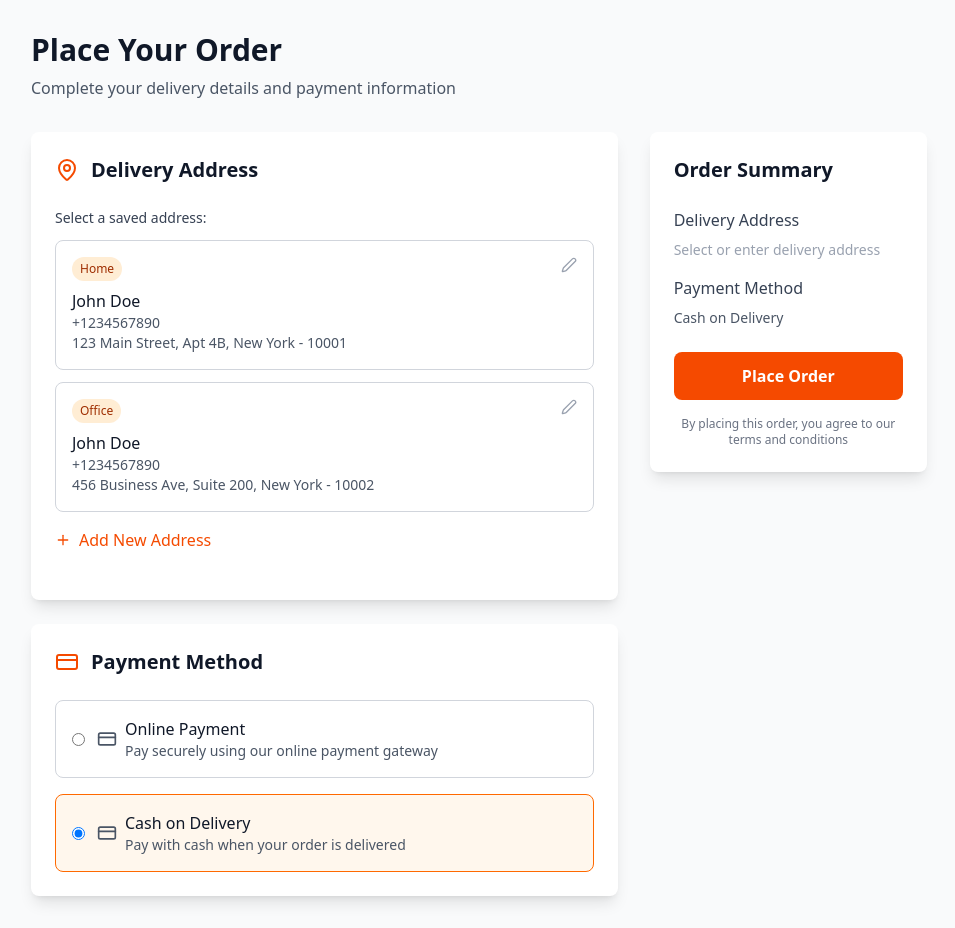
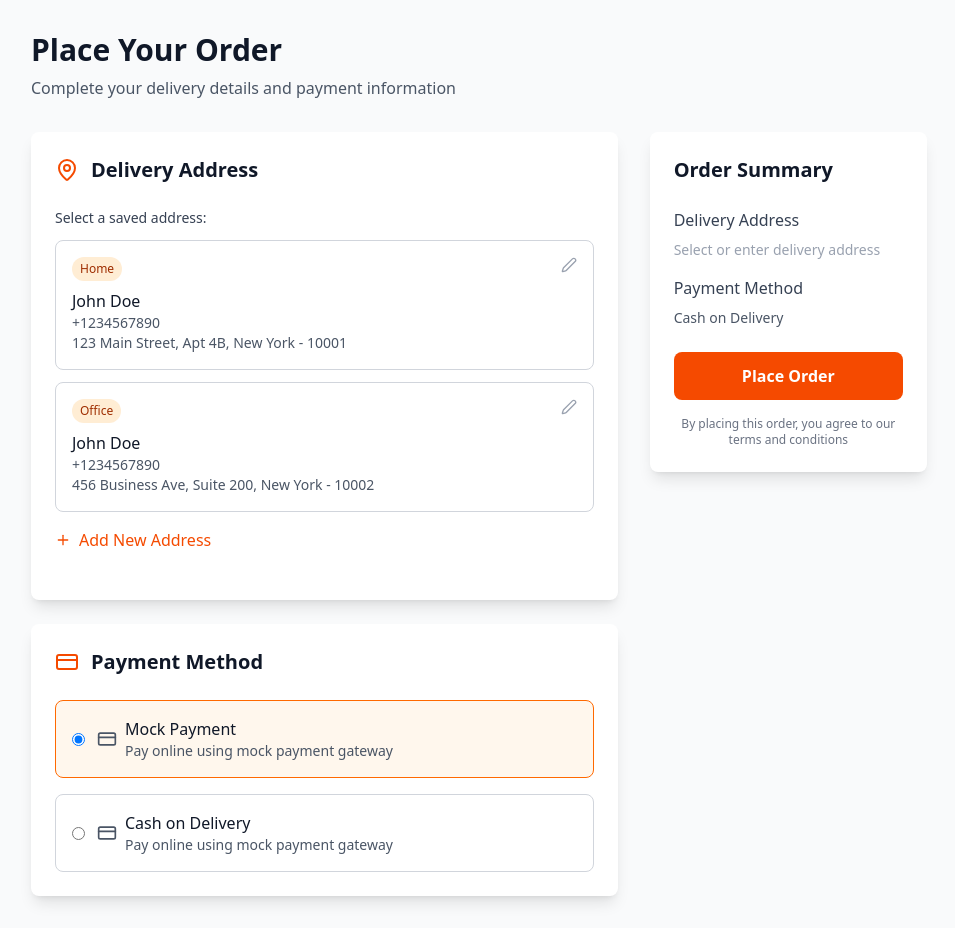
Before and after one commit to rashi07-ofc/Foodify-user, a React (Vite) app: page /place-order in a window 1280 px wide. Shown: the whole page, without its empty margins (161-1116 px from the left). Built offline with nearby package versions, Linux system fonts and the light colour scheme.

Commit message:
Revert "Order API integrated successfully"
This reverts commit 1b8a45f4c82df2d48e3879fe3766b42023bac999.

```diff
--- a/src/features/customer/orderPlacement/PlaceOrderPage.tsx
+++ b/src/features/customer/orderPlacement/PlaceOrderPage.tsx
@@ -42,7 +42,7 @@ const PlaceOrderPage: React.FC = () => {
     zipCode: "",
     label: "",
   });
-  const [paymentMethod, setPaymentMethod] = useState<PaymentMethod>("cashOnDelivery");
+  const [paymentMethod, setPaymentMethod] = useState<PaymentMethod>("mock");
   const [orderPlaced, setOrderPlaced] = useState<boolean>(false);
   const [orderData, setOrderData] = useState<OrderData | null>(null);
 
@@ -175,7 +175,7 @@ const PlaceOrderPage: React.FC = () => {
     setPaymentMethod("cashOnDelivery");
   };
 
-  if (orderPlaced && orderData && orderData.paymentMethod === "cashOnDelivery") {
+  if (orderPlaced && orderData && orderData.paymentMethod === "cod") {
     return <OrderConfirmation orderData={orderData} onReset={resetOrder} />;
   }
 
@@ -212,7 +212,7 @@ const PlaceOrderPage: React.FC = () => {
           <div className="lg:col-span-1">
             <OrderSummary
               deliveryAddress={deliveryAddress}
-              modeOfPayment={paymentMethod}
+              paymentMethod={paymentMethod}
               onPlaceOrder={handlePlaceOrder}
             />
           </div>
--- a/src/features/customer/orderPlacement/orderSummary/OrderSummary.tsx
+++ b/src/features/customer/orderPlacement/orderSummary/OrderSummary.tsx
@@ -31,31 +31,14 @@ const OrderSummary: React.FC<OrderSummaryProps> = ({
 
       // Step 2: Confirm the Order
 
-      console.log("modeOfPayment value is:", modeOfPayment);
-
       if (modeOfPayment === "online") {
-        // const stripeResponse = await axios.post<{ url: string }>(
-        //   "http://localhost:3007/payment/checkout",
-        //   { orderId }
-        // );
-        // console.log(stripeResponse, "Hii", orderId);
-        // // Redirect to Stripe payment URL
-        // window.location.href = stripeResponse.data.url;
-        try {
-          const res = await axios.post(
-            "http://localhost:3007/payment/checkout",
-            {
-              orderId, // replace with actual order ID
-            }
-          );
-
-          // ✅ This is the correct usage:
-          // Stripe Checkout gives you a redirect URL (like https://checkout.stripe.com/pay/...)
-          // You redirect the browser to it:
-          window.location.href = res.data.url;
-        } catch (error) {
-          console.error("Checkout error:", error);
-        }
+        const stripeResponse = await axios.post<{ url: string }>(
+          "http://localhost:3007/payment/checkout",
+          { orderId }
+        );
+        console.log(stripeResponse, "Hii", orderId);
+        // Redirect to Stripe payment URL
+        window.location.href = stripeResponse.data.url;
       }
       const effectivePayment = modeOfPayment || "cashOnDelivery";
       const res = await axios.post("http://localhost:3006/order/placeOrder", {
@@ -108,7 +91,7 @@ const OrderSummary: React.FC<OrderSummaryProps> = ({
         <div>
           <h3 className="font-medium text-gray-700 mb-2">Payment Method</h3>
           <p className="text-sm text-gray-600">
-            {modeOfPayment === "online" ? "Online Payment" : "Cash on Delivery"}
+            {modeOfPayment === "online" ? "Mock Payment" : "Cash on Delivery"}
           </p>
         </div>
       </div>
--- a/src/features/customer/orderPlacement/paymentSection/PaymentSection.tsx
+++ b/src/features/customer/orderPlacement/paymentSection/PaymentSection.tsx
@@ -19,49 +19,49 @@ const PaymentSection: React.FC<PaymentSectionProps> = ({
       </div>
 
       <div className="space-y-4">
-        {/* Online Payment Option */}
         <div
           className={`border rounded-lg p-4 cursor-pointer transition-colors ${
-            paymentMethod === "online"
+            paymentMethod === "mock"
               ? "border-orange-500 bg-orange-50"
               : "border-gray-300 hover:border-gray-400"
           }`}
-          onClick={() => onPaymentMethodChange("online")}
+          onClick={() => onPaymentMethodChange("mock")}
         >
           <label className="flex items-center cursor-pointer">
             <input
               type="radio"
               name="paymentMethod"
-              value="online"
-              checked={paymentMethod === "online"}
+              value="mock"
+              checked={paymentMethod === "mock"}
               onChange={() => {}}
               className="text-orange-600 focus:ring-orange-500"
             />
             <CreditCard className="w-5 h-5 ml-3 mr-2 text-gray-600" />
             <div>
-              <div className="font-medium text-gray-900">Online Payment</div>
+              <div className="font-medium text-gray-900">Mock Payment</div>
               <div className="text-sm text-gray-600">
-                Pay securely using our online payment gateway
+                Pay online using mock payment gateway
               </div>
             </div>
           </label>
         </div>
 
-        {/* Cash on Delivery Option */}
+        {/* Cash on Delivery option... */}
+
         <div
           className={`border rounded-lg p-4 cursor-pointer transition-colors ${
-            paymentMethod === "cashOnDelivery"
+            paymentMethod === "cod"
               ? "border-orange-500 bg-orange-50"
               : "border-gray-300 hover:border-gray-400"
           }`}
-          onClick={() => onPaymentMethodChange("cashOnDelivery")}
+          onClick={() => onPaymentMethodChange("cod")}
         >
           <label className="flex items-center cursor-pointer">
             <input
               type="radio"
               name="paymentMethod"
-              value="cashOnDelivery"
-              checked={paymentMethod === "cashOnDelivery"}
+              value="cod"
+              checked={paymentMethod === "cod"}
               onChange={() => {}}
               className="text-orange-600 focus:ring-orange-500"
             />
@@ -69,7 +69,7 @@ const PaymentSection: React.FC<PaymentSectionProps> = ({
             <div>
               <div className="font-medium text-gray-900">Cash on Delivery</div>
               <div className="text-sm text-gray-600">
-                Pay with cash when your order is delivered
+                Pay online using mock payment gateway
               </div>
             </div>
           </label>
--- a/src/types/index.d.ts
+++ b/src/types/index.d.ts
@@ -2,7 +2,6 @@
 export type PaymentMethod = "cashOnDelivery" | "online";
 
 export interface DeliveryAddress {
-  id: string;
   fullName: string;
   phoneNumber: string;
   streetAddress: string;
@@ -10,8 +9,3 @@ export interface DeliveryAddress {
   zipCode: string;
   label?: string;
 }
-
-export interface OrderData {
-    deliveryAddress: DeliveryAddress,
-    paymentMethod: PaymentMethod,
-}
```
